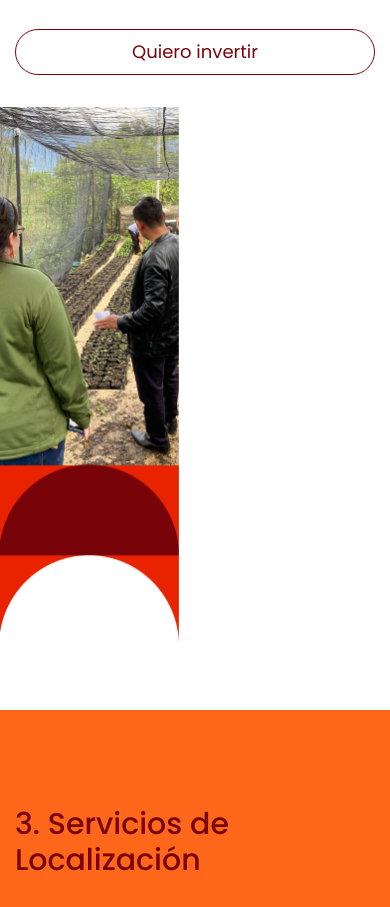
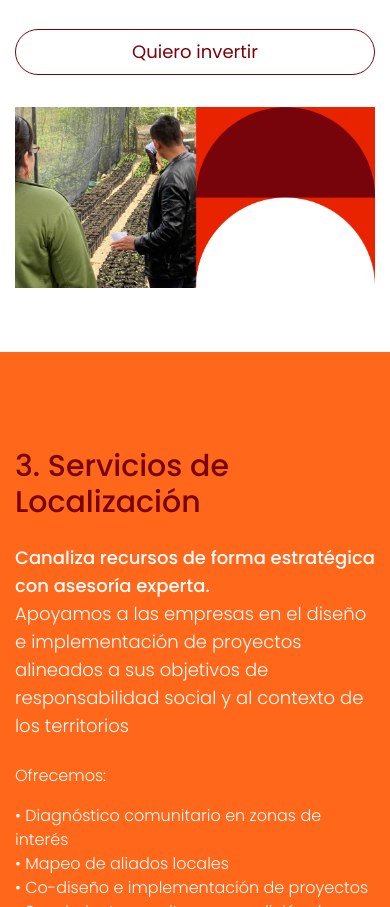
Before and after one commit to gilcarrillo7/comunalia, a Gatsby site: page /invierte_en_comunidades in a window 390 px wide. Shown: the part 1909-2816 px from the top of the page. Built offline with nearby package versions, Linux system fonts and the light colour scheme; Gatsby itself is replaced by a stand-in of ours.

Commit message:
feat: mobile image content

```diff
--- a/src/components/layout/ContentSection.tsx
+++ b/src/components/layout/ContentSection.tsx
@@ -19,6 +19,7 @@ type SectionProps = {
   button2Text?: string;
   button2Href?: string;
   mediaSrc?: string;
+  mediaSrcMob?: string;
   mediaType?: MediaType;
   reverse?: boolean;
   reverseMobile?: boolean;
@@ -48,6 +49,7 @@ export default function ContentSection({
   button2Text,
   button2Href,
   mediaSrc,
+  mediaSrcMob = "",
   mediaType = "image",
   reverse = false,
   reverseMobile = false,
@@ -81,7 +83,7 @@ export default function ContentSection({
             "flex flex-col md:flex-row items-center gap-8 md:gap-16 lg:gap-24",
             { "md:flex-row-reverse": reverse },
             { "flex-col-reverse md:flex-row": reverseMobile },
-            { "pb-[280px] pt-[50px] md:py-0": tree },
+            { "pb-[280px] pt-[50px] md:py-0": tree }
           )}
           variants={containerV}
           initial="hidden"
@@ -195,8 +197,12 @@ export default function ContentSection({
                   "ml-auto w-3/5 md:w-auto md:max-w-[30%] md:absolute h-auto md:max-h-screen right-0 md:bottom-0 -mr-4":
                     mediaAlign === "border-bottom",
                   "relative w-auto h-auto": mediaAlign === "center",
+                  "hidden md:block": mediaSrcMob !== "",
                 })}
               />
+            )}
+            {mediaSrcMob !== "" && (
+              <img src={mediaSrcMob} className="w-full md:hidden" />
             )}
 
             {!leaves && mediaType === "video" && mediaSrc && (
--- a/src/pages/invierte_en_comunidades.tsx
+++ b/src/pages/invierte_en_comunidades.tsx
@@ -60,6 +60,7 @@ const IndexPage: React.FC<PageProps> = () => {
         mediaAlign="border"
         mediaType="image"
         mediaSrc="/images/invierte3.png"
+        mediaSrcMob="/images/invierte3Mob.jpg"
         reverse
       />
       <ContentSection
```
Also changed, not shown: static/images/invierte3Mob.jpg (added).
